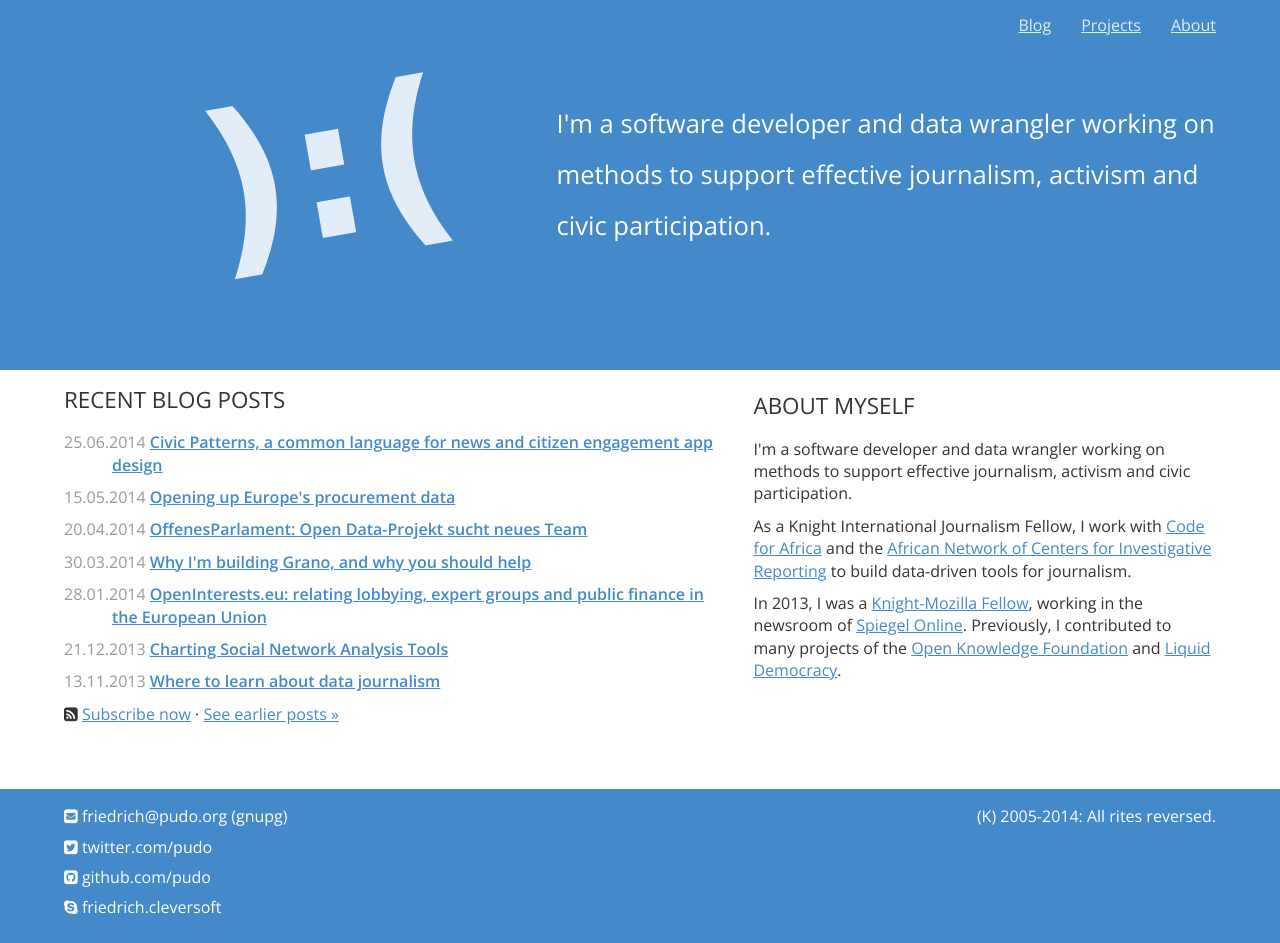
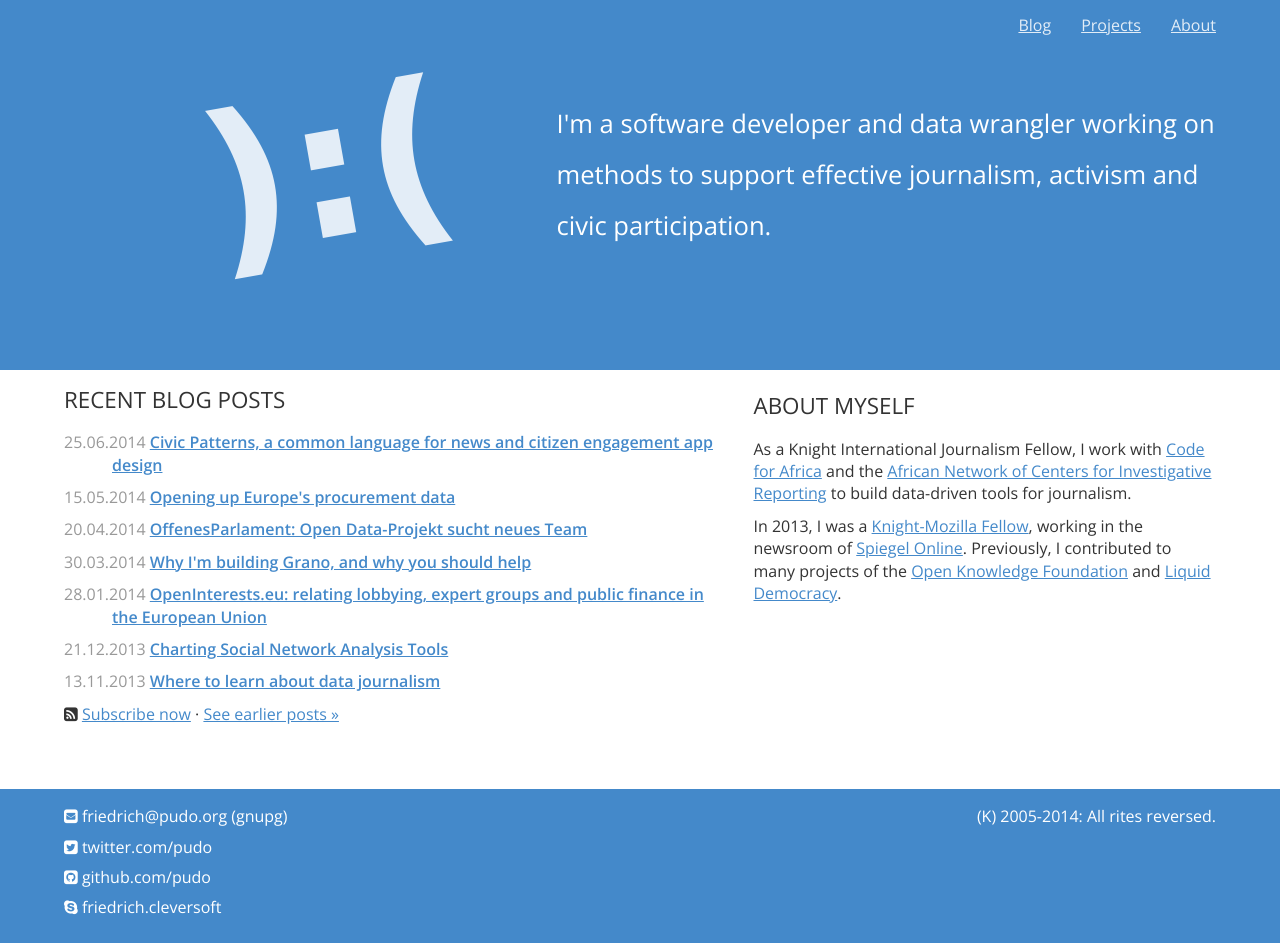
Before and after one commit to pudo/pudo.org, a Jekyll site: the page built from index.html, in a window 1280 px wide. Built offline with Jekyll 4.4.1, drawn with Linux system fonts in a browser that asks for light colours; nearby versions of some CDN libraries; Markdown is read by kramdown in place of the engine named in the settings; the list of posts is cut into pages by our own code.

Commit message:
Short bio on home page.

```diff
--- a/_includes/bio.html
+++ b/_includes/bio.html
@@ -1,8 +1,11 @@
 <h2><a name="bio"></a>About myself</h2>
-<p>
-    I'm a software developer and data wrangler working on
-    methods to support effective journalism, activism and civic participation.
-</p>
+
+{% if include.short != 'true' %}
+  <p>
+      I'm a software developer and data wrangler working on
+      methods to support effective journalism, activism and civic participation.
+  </p>
+{% endif %}
 <p>
     As a Knight International Journalism Fellow, I work with
     <a href="http://codeforafrica.org">Code for Africa</a> and the
--- a/index.html
+++ b/index.html
@@ -44,7 +44,7 @@ home: true
       </div>
     </div>
     <div class="col-md-5 hidden-print" id="sidebar">
-        {% include bio.html %}
+        {% include bio.html short='true' %}
     </div>
   </div>
 </div>
```
